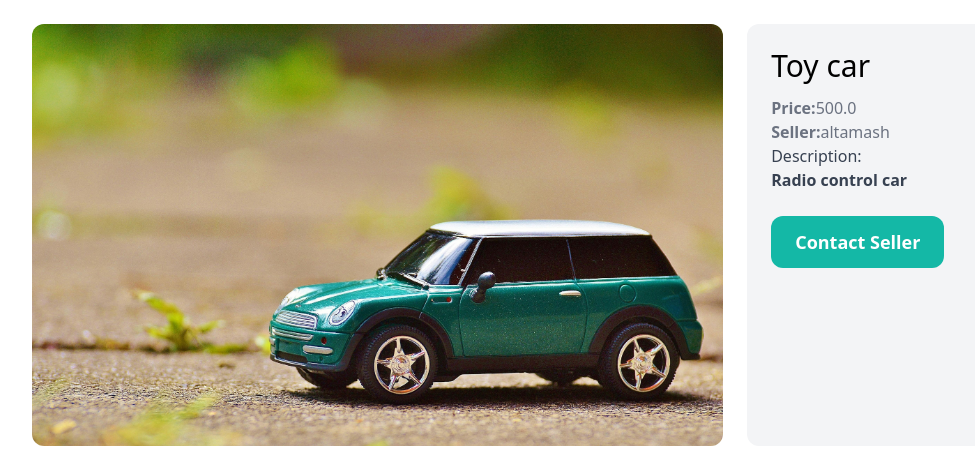
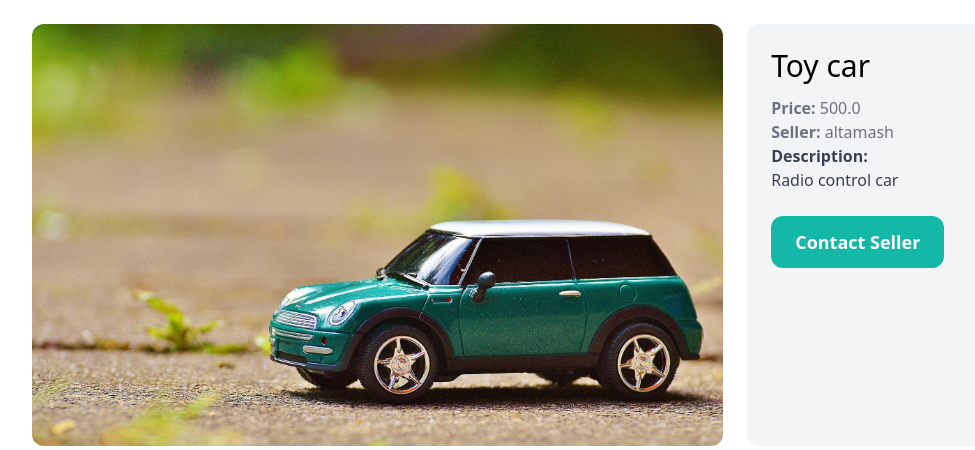
Before and after one commit to FullStack-webDevloper/python_django-Project, a Django app: page /items/1/ in a window 1280 px wide. Shown: the part 133-583 px from the top of the page, without its empty margins (24-999 px from the left). Run offline with Django 5.2, Linux system fonts and the light colour scheme; data comes from the database, SQL or seed files in the repository; some libraries are stand-ins or nearby versions.

Commit message:
Update detail.html

```diff
--- a/item/templates/item/detail.html
+++ b/item/templates/item/detail.html
@@ -1,20 +1,21 @@
-{%extends 'core/base.html'%} {%block title%}{{item.name}}{%endblock%}
-{%block content%}
-<div class="grid grid-cols-5 gap-6">
-  <div class="col-span-3">
+{% extends 'core/base.html' %}
+{% block title %}{{ item.name }}{% endblock %}
+{% block content %}
+<div class="grid grid-cols-1 md:grid-cols-5 gap-6">
+  <div class="col-span-1 md:col-span-3">
     {% if item.image %}
-    <img src="{{item.image.url}}" class="rounded-xl" />
+    <img src="{{ item.image.url }}" class="rounded-xl w-full object-cover" alt="{{ item.name }}" />
     {% else %}
       <p>No image available</p>
     {% endif %}
   </div>
-  <div class="col-span-2 p-6 bg-gray-100 rounded-xl">
-    <h1 class="mb-3 text-3xl">{{item.name}}</h1>
-    <p class="text-gray-500"><strong>Price:</strong>{{item.price}}</p>
-    <p class="text-gray-500"><strong>Seller:</strong>{{item.created_by}}</p>
-    {% if item.description%}
+  <div class="col-span-1 md:col-span-2 p-6 bg-gray-100 rounded-xl">
+    <h1 class="mb-3 text-3xl">{{ item.name }}</h1>
+    <p class="text-gray-500"><strong>Price:</strong> {{ item.price }}</p>
+    <p class="text-gray-500"><strong>Seller:</strong> {{ item.created_by }}</p>
+    {% if item.description %}
     <p class="text-gray-700">
-      Description:<strong><br />{{item.description}}</strong>
+      <strong>Description:</strong><br /> {{ item.description }}
     </p>
     {% endif %}
     {% if request.user == item.created_by %}
@@ -32,9 +33,10 @@
     {% endif %}
   </div>
 </div>
+
 <div class="mt-6 px-6 py-12 bg-gray-100 rounded-xl">
   <h2 class="mb-12 text-2xl text-center">Related Items</h2>
-  <div class="grid grid-cols-3 gap-3">
+  <div class="grid grid-cols-1 sm:grid-cols-2 md:grid-cols-3 gap-3">
     {% for item in related_items %}
     <div
       class="max-w-xs w-full mx-auto bg-white rounded-xl shadow-md overflow-hidden hover:shadow-lg transition-shadow duration-300"
```
